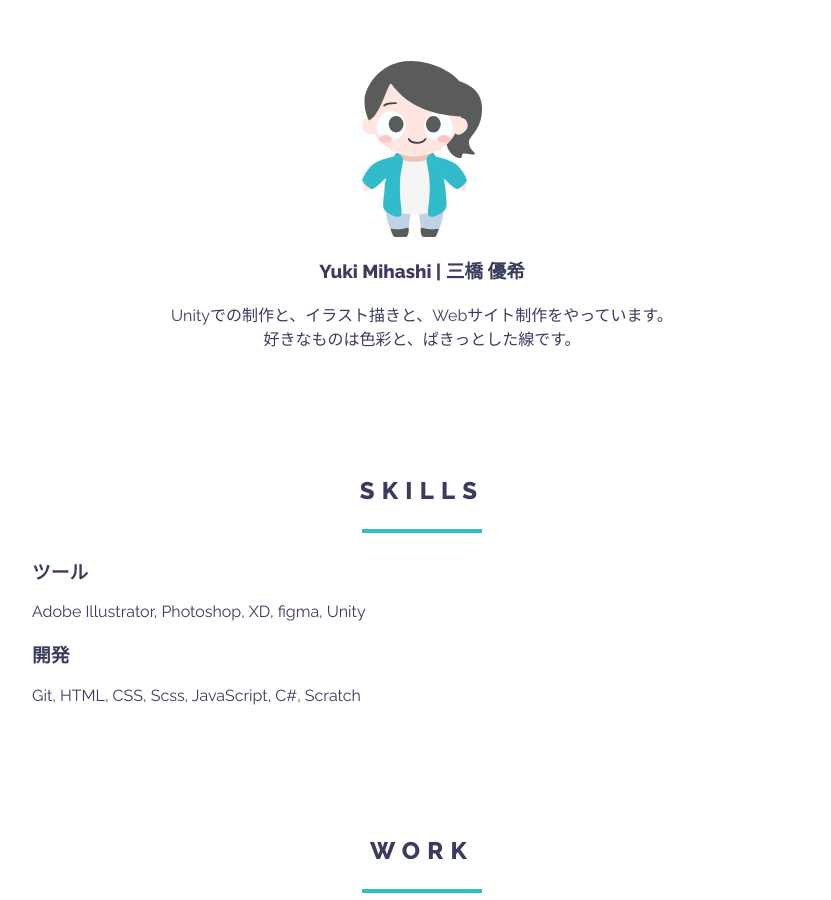
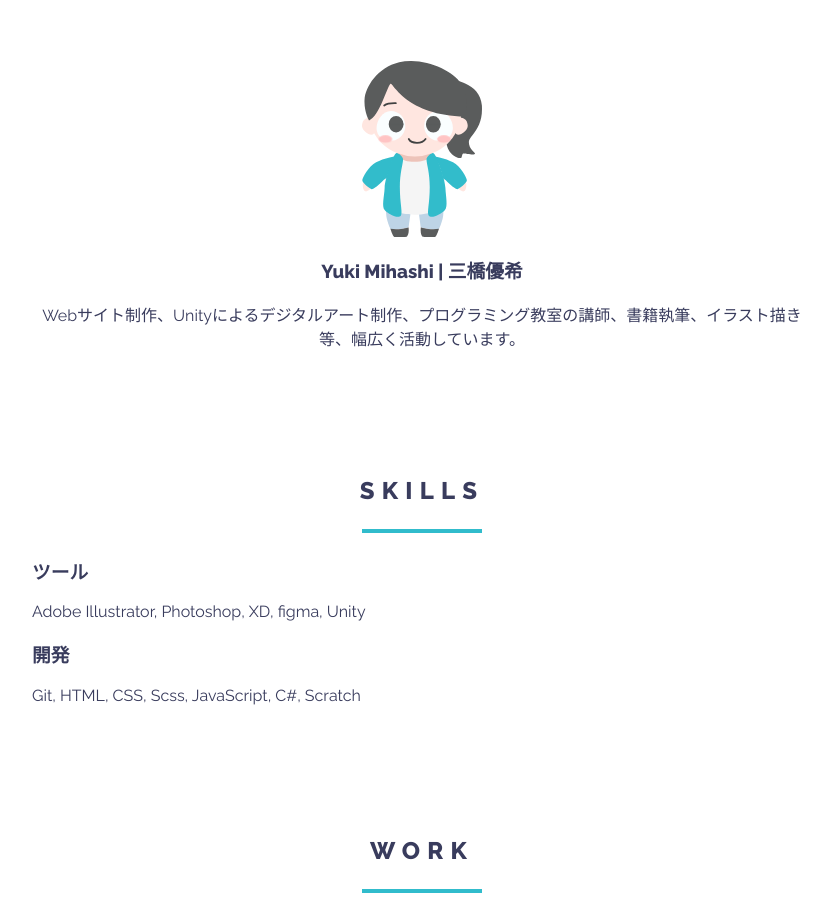
Before and after one commit to madoreenu/yuki384.github.io, a Jekyll site: the page built from index.md, in a window 1280 px wide and 900 px high, scrolled down 884 px. Shown: the whole window, without its empty margins (218-1049 px from the left). Built offline with Jekyll 4.4.1, drawn with Linux system fonts in a browser that asks for light colours; nearby versions of some CDN libraries; some web fonts are replaced.

Commit message:
Change name and description

```diff
--- a/_config.yml
+++ b/_config.yml
@@ -13,10 +13,10 @@
 # you will see them accessed via {{ site.title }}, {{ site.email }}, and so on.
 # You can create any custom variable you would like, and they will be accessible
 # in the templates via {{ site.myvariable }}.
-title: Yuki Mihashi 三橋優希
+title: Yuki Mihashi | 三橋優希
 email: yukimihashih@gmail.com
 description: >- # this means to ignore newlines until "baseurl:"
-  三橋優希です。WebやUIのデザインとWeb開発をしています。このサイトでは今までの作品やブログ等をまとめています。
+  Webサイト制作、Unityによるデジタルアート制作、プログラミング教室の講師、書籍執筆、イラスト描き等、幅広く活動しています。
 baseurl: "" # the subpath of your site, e.g. /blog
 url: "https://yuki384.github.io" # the base hostname & protocol for your site, e.g. http://example.com
 twitter_username: YukiMihashi
--- a/_layouts/post.html
+++ b/_layouts/post.html
@@ -23,9 +23,9 @@ layout: default
 <section id="profile">
   <h2>About Me</h2>
   <img src="{{site.url}}/img/icon.jpg" alt="" class="profile-img">
-  <h3>三橋 優希 (みはし ゆうき)</h3>
-  <span>Web Designer</span>
-  <p>プログラミング教室の講師、Scratchの書籍執筆や、Webサイト制作、Unityによるデジタルアート制作エンジニアなどをしています。</p>
+  <h3>{{site.title}}</h3>
+  <span>Designer</span>
+  <p>{{site.description}}</p>
   <div class="sns">
     <a href="https://twitter.com/{{site.twitter_username}}"><i class="fab fa-twitter"></i></a>
     <a href="https://www.instagram.com/yukimihashi/"><i class="fab fa-instagram"></i></a>
--- a/index.md
+++ b/index.md
@@ -14,8 +14,8 @@ layout: default
       {% include me.html %}
     </div>
     <div>
-      <h3>Yuki Mihashi  |  三橋 優希</h3>
-      <p>Unityでの制作と、イラスト描きと、Webサイト制作をやっています。<br>好きなものは色彩と、ぱきっとした線です。</p>
+      <h3>{{site.title}}</h3>
+      <p>{{site.description}}</p>
     </div>
   </section>
   <section>
```
